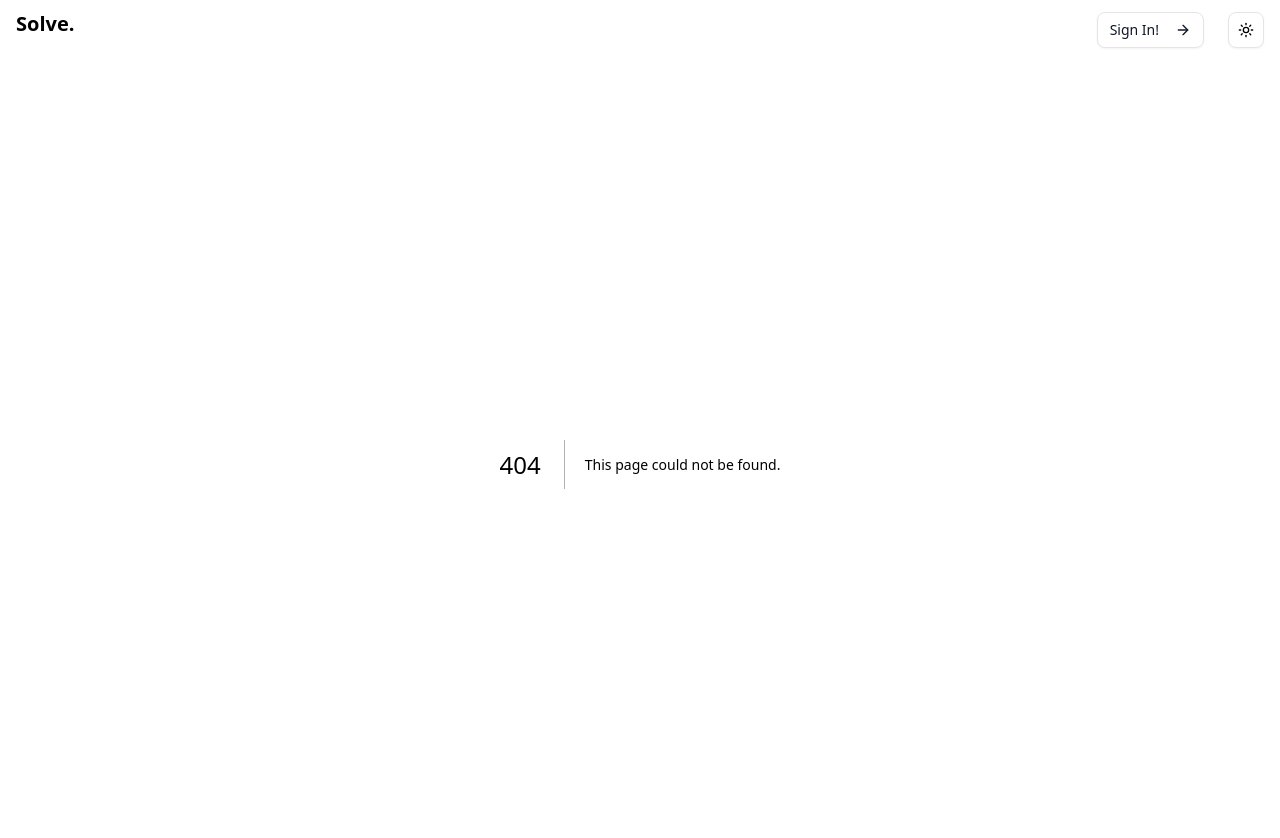
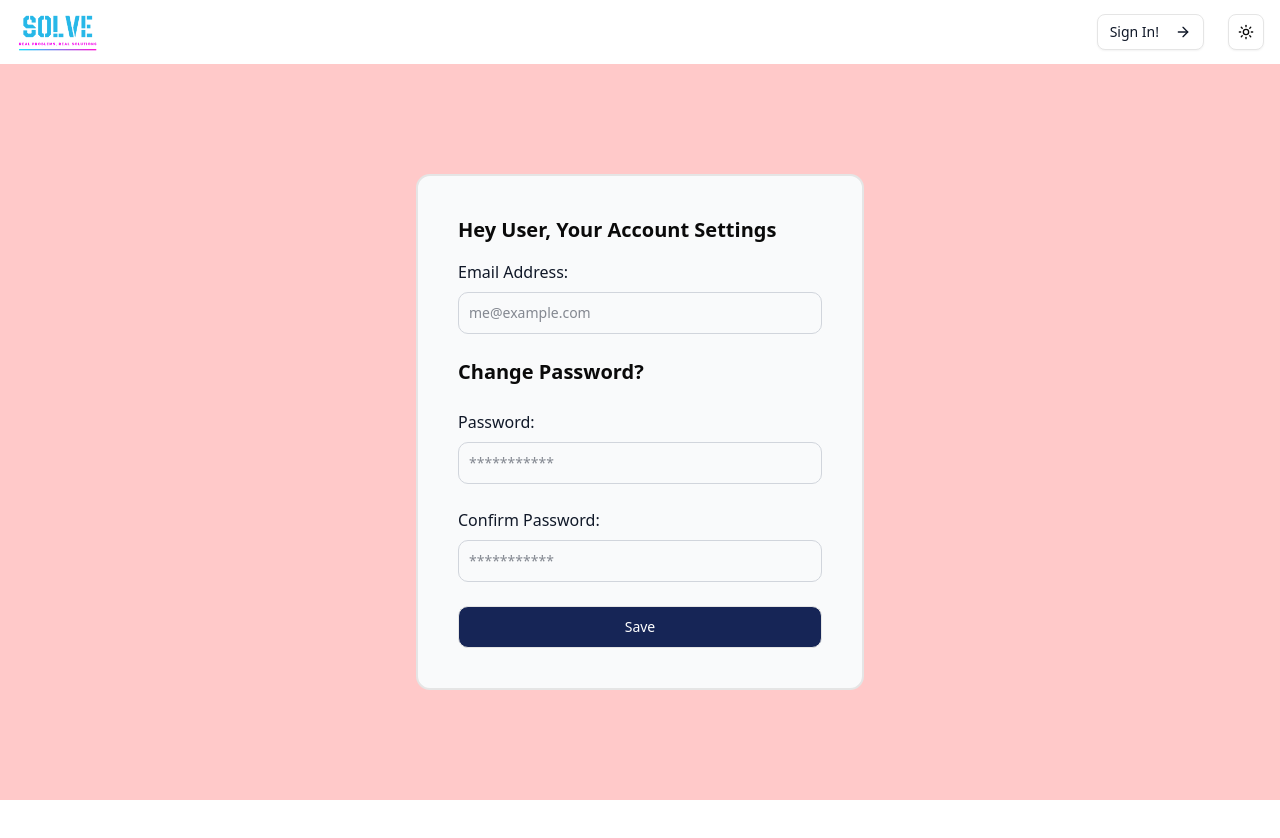
Before and after one commit to ramkaucha/unihack-proj, a Next.js app in the folder frontend/: page /settings in a window 1280 px wide. Before the commit this address had no page. Shown: the top 838 px of the page. After the commit the page ends 800 px from the top, so only its background shows below. Built offline with nearby package versions, Linux system fonts and the light colour scheme.

Commit message:
more committing

```diff
--- a/frontend/src/app/login/components/MovingCard.js
+++ b/frontend/src/app/login/components/MovingCard.js
@@ -1,6 +1,8 @@
+import { useRouter } from 'next/navigation';
 import React from 'react';
 
 const MovingCard = () => {
+  const router = useRouter();
   return (
     <div className="relative h-[18em] w-[20em] border-2 border-[rgba(75,30,133,0.5)] rounded-[1.5em] bg-gradient-to-br from-[rgba(75,30,133,1)] via-purple-700/80 to-[rgba(75,30,133,0.2)] text-white font-nunito p-[1.5em] flex justify-center items-left flex-col gap-[1em] backdrop-blur-[12px] hover:shadow-2xl hover:shadow-purple-500/30 transition-all duration-500 group/card hover:-translate-y-1">
       <div className="absolute inset-0 bg-gradient-to-br from-purple-600/30 via-fuchsia-500/20 to-transparent opacity-0 group-hover/card:opacity-100 transition-opacity duration-500 rounded-[1.5em]" />
@@ -12,14 +14,13 @@ const MovingCard = () => {
       </div>
       <div className="relative z-10 transition-transform duration-300 group-hover/card:translate-y-[-2px] space-y-3">
         <h1 className="text-[2.2em] font-bold bg-gradient-to-r from-white via-purple-100 to-purple-200 bg-clip-text text-transparent">
-          Heading
+          Posts
         </h1>
         <p className="text-[0.9em] text-purple-100/90 leading-relaxed font-light">
-          Lorem ipsum dolor sit amet consectetur adipisicing elit. Vero dolorum
-          blanditiis pariatur sequi magni.
+          Want to have a look at all our current open projects?
         </p>
       </div>
-      <button className="relative h-fit w-fit px-[1.4em] py-[0.7em] mt-2 border-[1px] border-purple-300/30 rounded-full flex justify-center items-center gap-[0.7em] overflow-hidden group/btn hover:border-purple-300/50 hover:shadow-lg hover:shadow-purple-500/20 active:scale-95 transition-all duration-300 backdrop-blur-[12px] bg-purple-500/10">
+      <button onClick={() => router.push('/posts')} className="relative h-fit w-fit px-[1.4em] py-[0.7em] mt-2 border-[1px] border-purple-300/30 rounded-full flex justify-center items-center gap-[0.7em] overflow-hidden group/btn hover:border-purple-300/50 hover:shadow-lg hover:shadow-purple-500/20 active:scale-95 transition-all duration-300 backdrop-blur-[12px] bg-purple-500/10">
         <div className="absolute inset-0 bg-gradient-to-r from-purple-600/40 via-fuchsia-500/40 to-purple-600/40 translate-x-[-100%] group-hover/btn:translate-x-[100%] transition-transform duration-700" />
         <p className="relative z-10 font-medium tracking-wide">Explore Now</p>
         <svg xmlns="http://www.w3.org/2000/svg" fill="none" viewBox="0 0 24 24" strokeWidth={2} stroke="currentColor" className="relative z-10 w-5 h-5 group-hover/btn:translate-x-[10%] transition-transform duration-300">
--- a/frontend/src/app/posts/page.js
+++ b/frontend/src/app/posts/page.js
@@ -155,7 +155,7 @@ export default function Posts() {
         {posts.map((post) => (
           <div
             key={post.title}
-            className='flex flex-col md:flex-row border-1 rounded-lg shadow-md p-4 hover:shadow-lg transition-shadow duration-300'
+            className='flex flex-col md:flex-row border-1 rounded-lg shadow-md p-4 hover:shadow-lg transition-shadow duration-300 cursor-pointer'
           >
             <div className='mr-4 mb-3 md:mb-0'>
               <img
@@ -184,7 +184,7 @@ export default function Posts() {
       {/* Sidebar */}
       <div className='w-full md:w-1/4'>
         <div className='rounded-lg shadow-md p-4 sticky top-6'>
-          <h1 className='font-bold text-xl text-gray-800 dark:text-gray-100 mb-4 border-b border-gray-200 pb-2'>Top Posts</h1>
+          <h1 className='font-bold text-xl text-gray-800 dark:text-gray-100 mb-4 border-b border-gray-200 pb-2'>Top Developers</h1>
           <div className='space-y-2'>
             {posts.map((post) => (
               <a
--- a/frontend/src/app/register/components/MovingCard.js
+++ b/frontend/src/app/register/components/MovingCard.js
@@ -1,6 +1,8 @@
+import { useRouter } from 'next/navigation';
 import React from 'react';
 
 const MovingCard = () => {
+  const router = useRouter();
   return (
     <div className="relative h-[18em] w-[20em] border-2 border-[rgba(75,30,133,0.5)] rounded-[1.5em] bg-gradient-to-br from-[rgba(75,30,133,1)] via-purple-700/80 to-[rgba(75,30,133,0.2)] text-white font-nunito p-[1.5em] flex justify-center items-left flex-col gap-[1em] backdrop-blur-[12px] hover:shadow-2xl hover:shadow-purple-500/30 transition-all duration-500 group/card hover:-translate-y-1">
       <div className="absolute inset-0 bg-gradient-to-br from-purple-600/30 via-fuchsia-500/20 to-transparent opacity-0 group-hover/card:opacity-100 transition-opacity duration-500 rounded-[1.5em]" />
@@ -12,16 +14,15 @@ const MovingCard = () => {
       </div>
       <div className="relative z-10 transition-transform duration-300 group-hover/card:translate-y-[-2px] space-y-3">
         <h1 className="text-[2.2em] font-bold bg-gradient-to-r from-white via-purple-100 to-purple-200 bg-clip-text text-transparent">
-          Heading
+          Posts
         </h1>
         <p className="text-[0.9em] text-purple-100/90 leading-relaxed font-light">
-          Lorem ipsum dolor sit amet consectetur adipisicing elit. Vero dolorum
-          blanditiis pariatur sequi magni.
+          Want to have a look at all our current open projects?
         </p>
       </div>
-      <button className="relative h-fit w-fit px-[1.4em] py-[0.7em] mt-2 border-[1px] border-purple-300/30 rounded-full flex justify-center items-center gap-[0.7em] overflow-hidden group/btn hover:border-purple-300/50 hover:shadow-lg hover:shadow-purple-500/20 active:scale-95 transition-all duration-300 backdrop-blur-[12px] bg-purple-500/10">
+      <button onClick={() => router.push('/posts')}  className="relative h-fit w-fit px-[1.4em] py-[0.7em] mt-2 border-[1px] border-purple-300/30 rounded-full flex justify-center items-center gap-[0.7em] overflow-hidden group/btn hover:border-purple-300/50 hover:shadow-lg hover:shadow-purple-500/20 active:scale-95 transition-all duration-300 backdrop-blur-[12px] bg-purple-500/10">
         <div className="absolute inset-0 bg-gradient-to-r from-purple-600/40 via-fuchsia-500/40 to-purple-600/40 translate-x-[-100%] group-hover/btn:translate-x-[100%] transition-transform duration-700" />
-        <p className="relative z-10 font-medium tracking-wide">Explore Now</p>
+          <p className="relative z-10 font-medium tracking-wide">Explore Now</p>
         <svg xmlns="http://www.w3.org/2000/svg" fill="none" viewBox="0 0 24 24" strokeWidth={2} stroke="currentColor" className="relative z-10 w-5 h-5 group-hover/btn:translate-x-[10%] transition-transform duration-300">
           <path strokeLinecap="round" strokeLinejoin="round" d="M13.5 4.5 21 12m0 0-7.5 7.5M21 12H3" />
         </svg>
--- /dev/null
+++ b/frontend/src/app/settings/components/SettingsForm.js
@@ -0,0 +1,52 @@
+
+export default function SettingsForm() {
+  return (
+    <div
+      className='flex flex-col justify-center w-1/2 max-w-md bg-gray-50 dark:bg-gray-900 p-10 border-2 rounded-xl'>
+      <div className='mb-4 space-y-2'>
+        <p className='text-xl font-bold'>Hey User, Your Account Settings</p>
+      </div>
+      <form className='flex flex-col space-y-4 md:space-y-6'>
+        <div>
+          <label className='text-md font-medium block mb-2 dark:text-white text-gray-900'>Email Address:</label>
+          <input
+            type='email'
+            id='email'
+            required
+            placeholder='me@example.com'
+            autoComplete='email'
+            className='bg-gray-50 border border-gray-300 text-gray-900 text-sm rounded-lg focus:ring-primary-600 focus:border-primary-600 block w-full p-2.5 dark:bg-gray-700 dark:border-gray-600 dark:placeholder-gray-400 dark:text-white dark:focus:ring-blue-500 dark:focus:border-blue-500'
+          />
+        </div>
+        <p className='text-xl font-bold'>Change Password?</p>
+        <div>
+          <label className='text-md font-medium block mb-2 dark:text-white text-gray-900'>Password:</label>
+          <input
+            type='password'
+            id='password'
+            required
+            autoComplete='new-password'
+            placeholder='***********'
+            className='bg-gray-50 border border-gray-300 text-gray-900 text-sm rounded-lg focus:ring-primary-600 focus:border-primary-600 block w-full p-2.5 dark:bg-gray-700 dark:border-gray-600 dark:placeholder-gray-400 dark:text-white dark:focus:ring-blue-500 dark:focus:border-blue-500'
+          />
+        </div>
+        <div>
+          <label className='text-md font-medium block mb-2 dark:text-white text-gray-900'>Confirm Password:</label>
+          <input
+            type='password'
+            id='confirm-password'
+            required
+            placeholder='***********'
+            className='bg-gray-50 border border-gray-300 text-gray-900 text-sm rounded-lg focus:ring-primary-600 focus:border-primary-600 block w-full p-2.5 dark:bg-gray-700 dark:border-gray-600 dark:placeholder-gray-400 dark:text-white dark:focus:ring-blue-500 dark:focus:border-blue-500'
+          />
+        </div>
+        <button
+          type='submit'
+          className='w-full border-1 text-white bg-blue-950 hover:bg-blue-400 focus:ring-4 focus:outline-none focus:ring-primary-300 font-medium rounded-lg text-sm px-5 py-2.5 text-center dark:bg-primary-600 dark:hover:bg-primary-700 dark:focus:ring-primary-800'
+        >
+          Save
+        </button>
+      </form>
+    </div>
+  )
+}
--- /dev/null
+++ b/frontend/src/app/settings/page.js
@@ -0,0 +1,9 @@
+import SettingsForm from "./components/SettingsForm";
+
+export default function Settings() {
+  return (
+    <div className="flex items-center justify-center min-h-[calc(100vh-4rem)] bg-red-200">
+      <SettingsForm />
+    </div>
+  )
+}
--- a/frontend/src/components/navigation.js
+++ b/frontend/src/components/navigation.js
@@ -41,8 +41,8 @@ export default function Navigation() {
       <div className="max-w-7xl mx-auto px-4 sm:px-6 lg:px-4 mb-4">
         <div className="flex justify-between items-center">
           <div className="flex items-center justify-center">
-            <Link href="/" className="font-bold text-xl dark:text-white text-black">
-              Solve.
+            <Link href="/" className="font-bold text-xl dark:text-white text-black mt-3">
+              <img src="/logo.png" alt="logo" className="h-10"/>
             </Link>
           </div>
           <nav className="flex space-x-6 items-center mt-3">
```
Also changed, not shown: frontend/public/logo.png (added), frontend/src/app/layout.js (line endings or trailing spaces).
